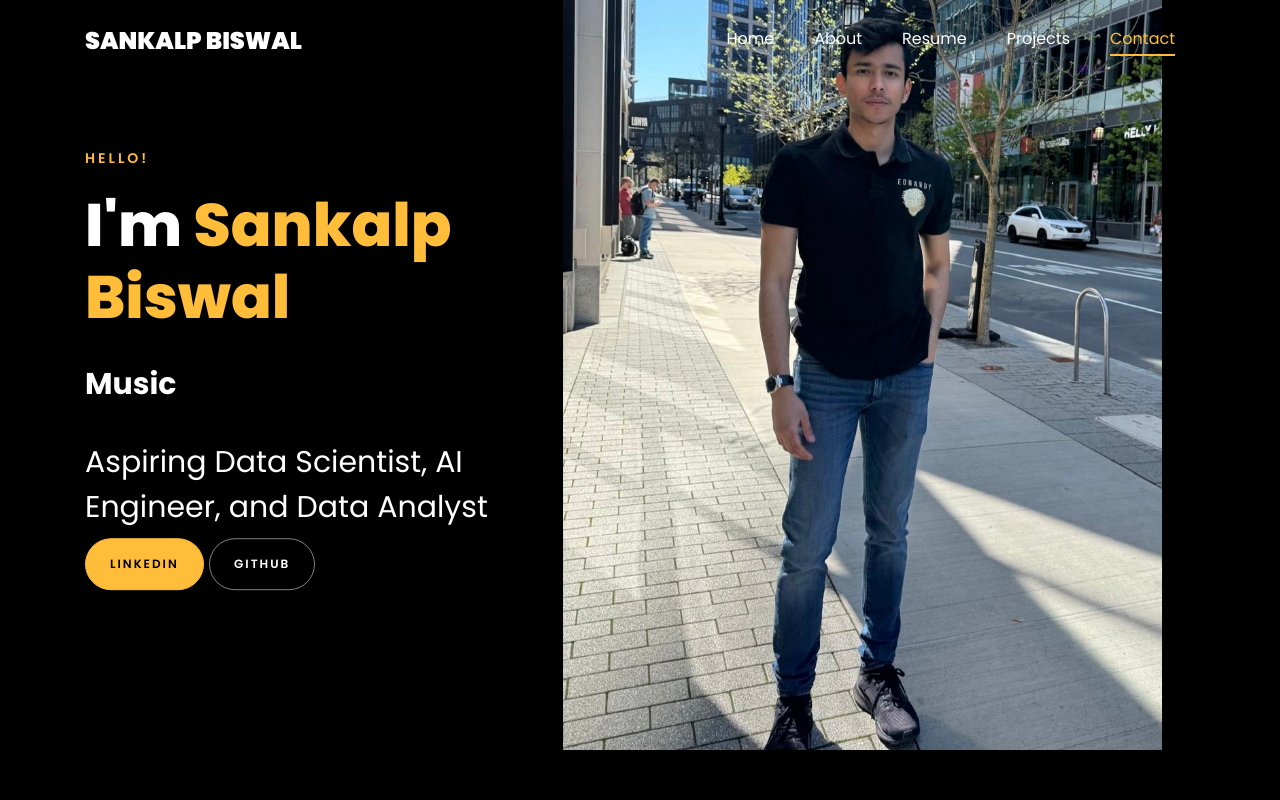
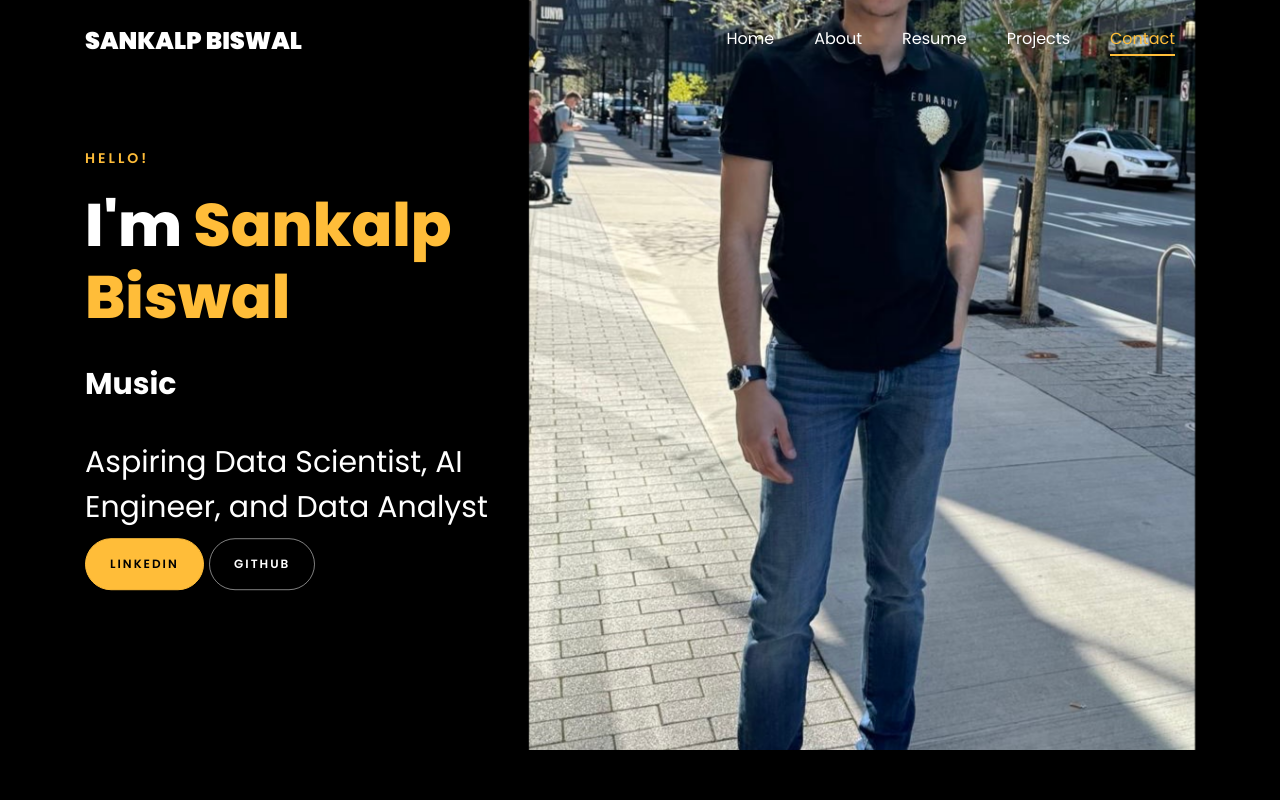
Before and after one commit to Sankalp20487/SankalpBiswal.github.io, a plain HTML site: page index.html in a window 1280 px wide. Shown: the top 800 px of the page. Drawn offline with Linux system fonts and the light colour scheme; files whose address does not match are found by name.

Commit message:
updated picture ratio

```diff
--- a/index.html
+++ b/index.html
@@ -31,12 +31,13 @@
 <style>
 
 	.one-third {
-		background-size: contain; /* Ensure the entire image fits inside */
-		background-position: center bottom; /* Center horizontally, align shoes at bottom */
-		background-repeat: no-repeat; /* Prevent repeating background */
-		height: 100vh; /* Full viewport height */
-		padding-top: 120px; /* Push the image down to avoid the navbar */
-	  }
+		background-size: 125% auto; /* Adjust the width to 100% of the container and auto adjust the height */
+		background-position: center center; /* Center the image both vertically and horizontally */
+		background-repeat: no-repeat; /* Do not repeat the image */
+		height: 100vh; /* Maintain full viewport height */
+		padding-top: 120px; /* Adjust padding if necessary */
+	}
+
 
 	  @media (max-width: 768px) {
 		.one-third {
```
